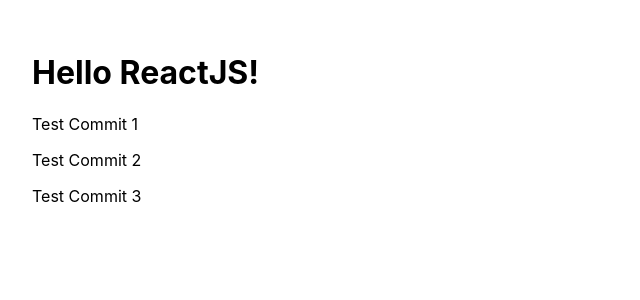
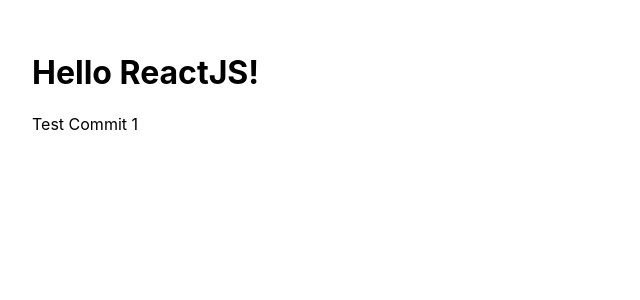
Before and after one commit to ThinhNguyen1211/Tiktok, a React (Create React App) app: page / in a window 1280 px wide. Shown: the top 300 px of the page, without its empty margins (0-640 px from the left). Built offline with nearby package versions, Linux system fonts and the light colour scheme.

Commit message:
new changes 2

```diff
--- a/src/App.js
+++ b/src/App.js
@@ -5,8 +5,6 @@
     <div style={{padding: '32px'}}>
       <h1>Hello ReactJS!</h1>
       <p>Test Commit 1</p>
-      <p>Test Commit 2</p>
-      <p>Test Commit 3</p>
     </div>
   )
 }
```
